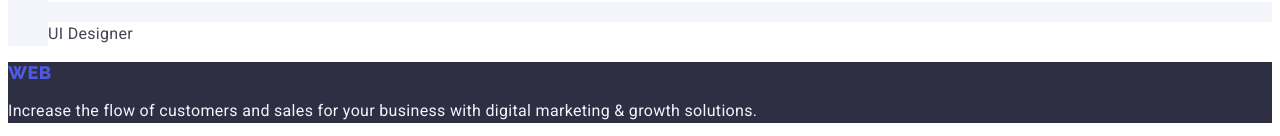
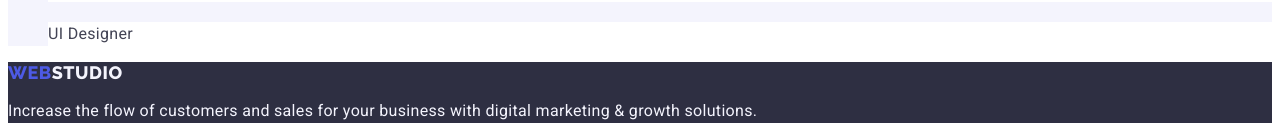
Before and after one commit to ViktorHromadskyi/ViktorHromadskyi-goit-markup-hw-02, a plain HTML site: page index.html in a window 1280 px wide. Shown: the part 3267-3403 px from the top of the page. Drawn offline with Linux system fonts and the light colour scheme.

Commit message:
Add files via upload

```diff
--- a/index.html
+++ b/index.html
@@ -179,7 +179,7 @@
     <!-- Футер -->
 
     <footer class="footer">
-      <a class="logo link" href="./index.html">WEB<span class="logo-web">Studio</span></a>
+      <a class="logo link" href="./index.html">WEB<span class="logo-web-footer">Studio</span></a>
       <p class="footer-description">
         Increase the flow of customers and sales for your business with digital
         marketing & growth solutions.
```
Also changed, not shown: portfolio.html (+1 -1 lines).
